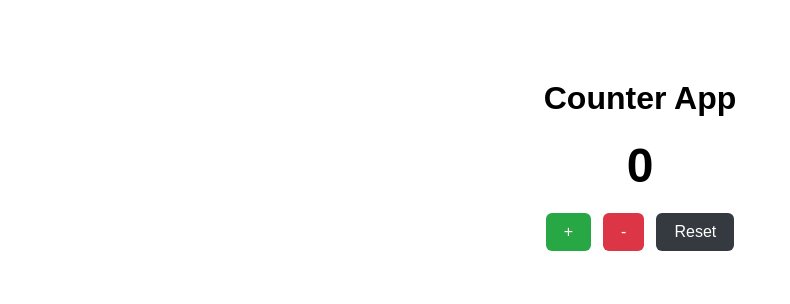
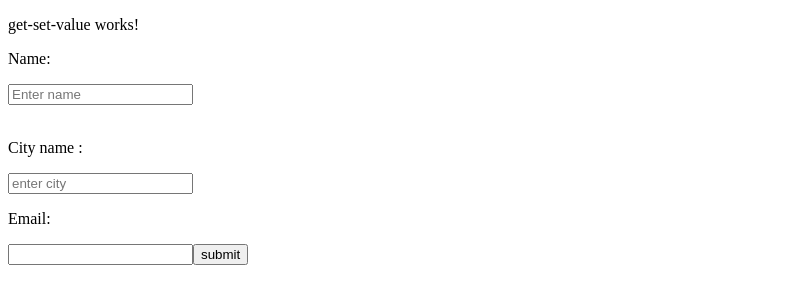
Before and after one commit to iuzaifa/angular.learn.dev, an Angular app: page / in a window 1280 px wide. Shown: the top 304 px of the page, without its empty margins (0-790 px from the left). Built offline with nearby package versions, Linux system fonts and the light colour scheme.

Commit message:
update get -set

```diff
--- a/src/app/app.html
+++ b/src/app/app.html
@@ -7,4 +7,5 @@
 <app-event-binding/>
 <app-function-call-on-button-click/> -->
 <!-- <app-data-types/> -->
-<app-counter-app/>
+<!-- <app-counter-app/> -->
+ <app-get-set-value/>
--- a/src/app/app.ts
+++ b/src/app/app.ts
@@ -9,13 +9,14 @@ import { RouterOutlet } from '@angular/router';
 // import { DataTypes } from './data-types/data-types';
 // import { EventsDemo } from './events-demo/events-demo';
 import { CounterApp } from './counter-app/counter-app';
+import { GetSetValue } from './get-set-value/get-set-value';
 
 
 @Component({
   selector: 'app-root',
   // imports: [RouterOutlet, InterpolationComponent, Login, Signin, PropertyBind , EventBinding, FunctionCallOnButtonClick],
-  // imports: [RouterOutlet, DataTypes, EventsDemo],
-  imports: [RouterOutlet, CounterApp],
+  // imports: [RouterOutlet, DataTypes, EventsDemo CounterApp],
+  imports: [RouterOutlet, GetSetValue],
   templateUrl: './app.html',
   styleUrl: './app.css'
 })
--- /dev/null
+++ b/src/app/get-set-value/get-set-value.html
@@ -0,0 +1,15 @@
+<p>get-set-value works!</p>
+
+<p>Name: {{name}}</p>
+
+<input placeholder="Enter name" (input)="update($event.target.value)">
+
+<br>
+<br>
+
+<p>City name : {{city}}</p>
+<input type="text" placeholder="enter city" (input)="city=$event.target.value">
+
+<p>Email: {{email}}</p>
+<input #userImput type="text">
+<button (click)="getEmail(userImput.value)"  >submit</button>
--- /dev/null
+++ b/src/app/get-set-value/get-set-value.ts
@@ -0,0 +1,26 @@
+import { Component } from '@angular/core';
+
+@Component({
+  selector: 'app-get-set-value',
+  imports: [],
+  templateUrl: './get-set-value.html',
+  styleUrl: './get-set-value.css',
+})
+export class GetSetValue {
+
+  name : string = '';
+  city : string = "";
+
+  update(val : string){
+    if  (val.length >= 25){
+      return alert("Getting over the value and value should be 20 chars ")
+    }
+    this.name  = val;
+  }
+
+  email : string = "";
+  getEmail(val : string) {
+    this.email = val;
+  }
+
+}
```
Also changed, not shown: src/app/get-set-value/get-set-value.css (added), 1 other file (tests, documents, lock files or other folders).
